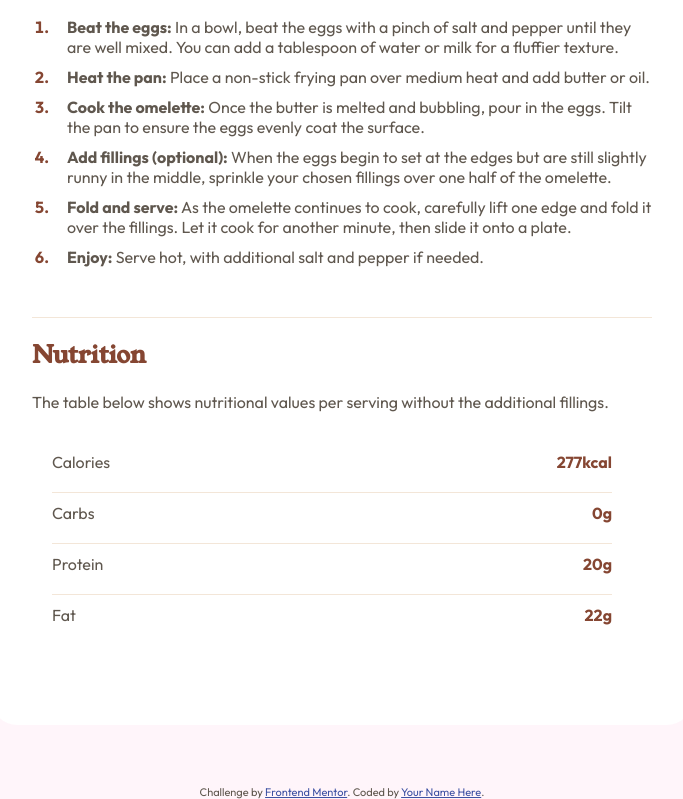
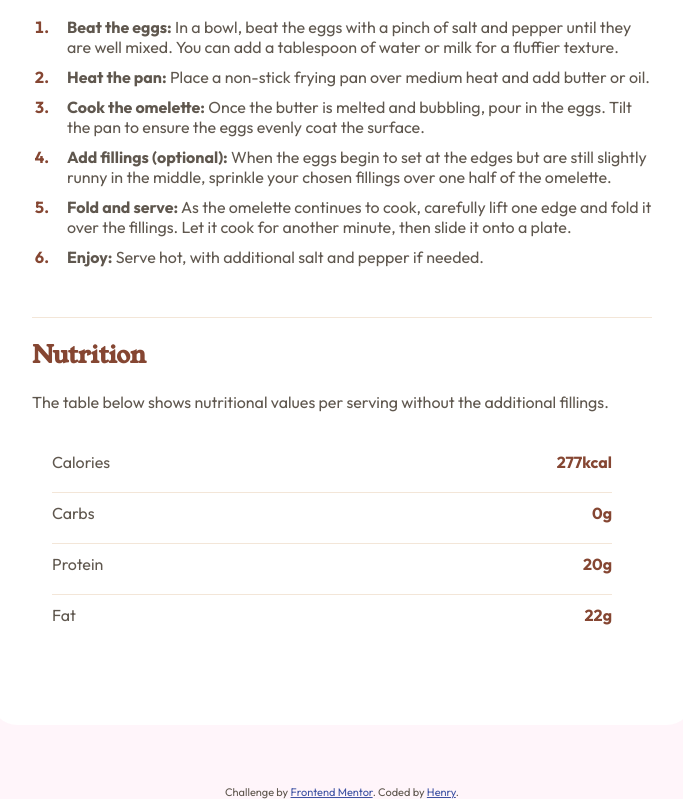
Before and after one commit to HenryyDev/FrontEnd-Mentor-RecipePage, a plain HTML site: page index.html in a window 1280 px wide. Shown: the part 1141-1940 px from the top of the page, without its empty margins (298-981 px from the left). Drawn offline with Linux system fonts and the light colour scheme.

Commit message:
fix rodape

```diff
--- a/index.html
+++ b/index.html
@@ -133,7 +133,7 @@
       Challenge by
       <a href="https://www.frontendmentor.io?ref=challenge" target="_blank"
         >Frontend Mentor</a
-      >. Coded by <a href="#">Your Name Here</a>.
+      >. Coded by <a href="#">Henry</a>.
     </div>
   </body>
 </html>
```
